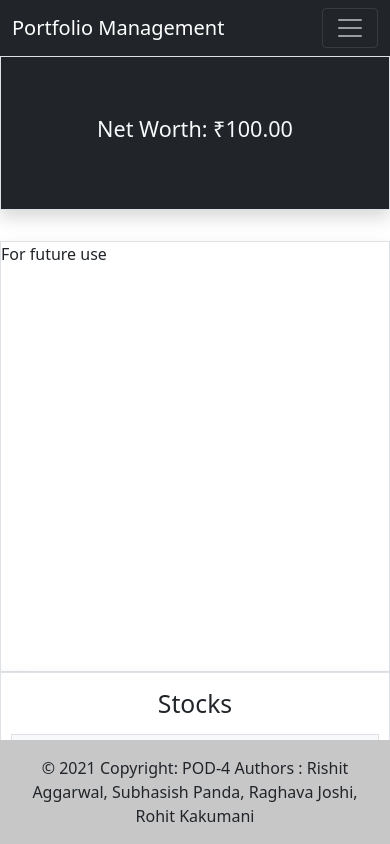
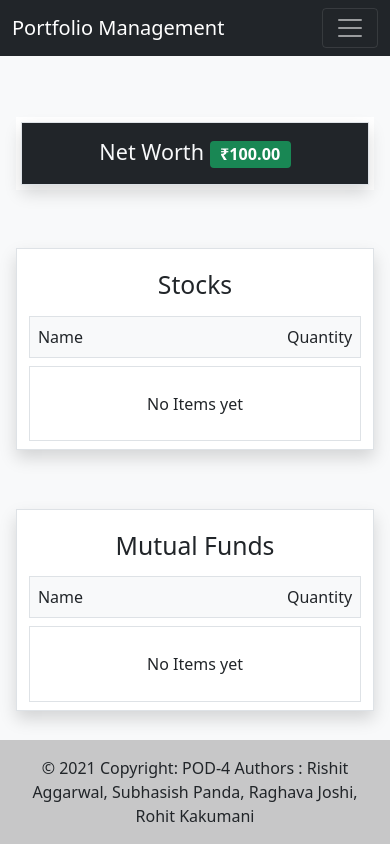
Before and after one commit to rishitaggarwal1/angular_repo, an Angular app: page / in a window 390 px wide. Built offline with nearby package versions, Linux system fonts and the light colour scheme.

Commit message:
Made the dashboard responsive

```diff
--- a/src/app/app.component.css
+++ b/src/app/app.component.css
@@ -12,5 +12,5 @@
 #content {
   flex-grow: 1;
   padding-top: 3.5rem;
-  overflow: scroll;
+  overflow-y: auto;
 }
--- a/src/app/dashboard/dashboard.component.css
+++ b/src/app/dashboard/dashboard.component.css
@@ -1,6 +1,12 @@
+@media (min-width: 768px){
+    .box {
+        height: 90%;
+    }
+}
+
 .box {
-    height: 90%;
-    padding: 0;
+
+    padding: 5px;
     background-color: white;
     /* margin-top: 5%; */
 }
@@ -21,8 +27,8 @@
 }
 
 .box-sm{
-    width: 95%;
+    width: 96%;
     min-height: 2.5rem;
     padding: 2.5%;
-    margin: 5px auto;
+    margin: 3px auto;
 }
--- a/src/app/dashboard/dashboard.component.html
+++ b/src/app/dashboard/dashboard.component.html
@@ -1,34 +1,42 @@
 <div class="container-fluid bg-light h-100">
-    <div class="row justify-content-around align-items-center h-100">
-        <div class="col-md-3 mt-sm-0 order-md-2 box" style="display: flex; flex-direction: column; justify-content: space-between;">
-            <div class="shadow border box-md-top bg-dark text-light">
-                <h4>Net Worth: {{ netWorth.totalAssetWorth | currency : 'INR' }}</h4>
+    <div class="row justify-content-around align-items-center px-3 px-md-0 h-100">
+        <div class="col-md-3 order-md-2 box mt-5 my-3 my-md-0" style="display: flex; flex-direction: column; justify-content: space-between;">
+            <div class="shadow border box-md-top bg-dark text-light py-3 py-md-0">
+                <h4 class="d-inline-block text-center mb-0">Net Worth <span class="badge bg-success">{{ netWorth.totalAssetWorth | currency : 'INR' }}</span></h4>
             </div>
-            <div class="shadow border box-md-bottom">
+            <div class="shadow border box-md-bottom d-none d-md-block">
                 For future use
             </div>
         </div>
-        <div class="col-md-3 order-md-0 shadow border box">
+        <div class="col-md-3 order-md-0 shadow border box my-3 my-md-0">
             <h3 class="h2 my-3 text-center" style="margin: 5px;">Stocks</h3>
             <div class="d-flex justify-content-between p-2 mb-2 border box-sm bg-light">
                 <div>Name</div>
                 <div>Quantity</div>
             </div>
             <div *ngFor="let stock of stockList" class="d-flex justify-content-between p-2 border box-sm bg-light">
-                <div>{{ stock.stockName }}</div>
-                <div>{{ stock.stockQuantity }}</div>
+                <div><span>{{ stock.stockName }}</span></div>
+                <div><span class="badge bg-info">{{ stock.stockQuantity }}</span></div>
+            </div>
+            <div *ngIf="mutualFundList.length === 0" class="border box-sm bg-white">
+                <p class="text-center my-3">No Items yet</p>
             </div>
         </div>
-        <div class="col-md-3 order-md-2 shadow border box">
+        <div class="col-md-3 order-md-2 shadow border box my-3 my-md-0">
             <h3 class="h2 my-3 text-center" style="margin: 5px;">Mutual Funds</h3>
-            <div class="d-flex justify-content-between p-2 mb-2 border box-sm">
+            <div class="d-flex justify-content-between p-2 mb-2 border bg-light box-sm">
                 <div>Name</div>
                 <div>Quantity</div>
             </div>
-            <div *ngFor="let mutualFund of mutualFundList" class="d-flex justify-content-between p-2 border box-sm bg-white">
-                <div>{{ mutualFund.mutualFundName }}</div>
-                <div>{{ mutualFund.mutualFundQuantity }}</div>
-            </div>
+            <!-- <div class="border bg-light" style="margin: 5px auto;width: 95%;"> -->
+                <div *ngFor="let mutualFund of mutualFundList" class="d-flex justify-content-between p-2 border box-sm  bg-light">
+                    <div><span>{{ mutualFund.mutualFundName }}</span></div>
+                    <div><span class="badge bg-info">{{ mutualFund.mutualFundQuantity }}</span></div>
+                </div>
+                <div *ngIf="mutualFundList.length === 0" class="border box-sm">
+                    <p class="text-center my-3">No Items yet</p>
+                </div>
+            <!-- </div> -->
         </div>
     </div>
 </div>
--- a/src/app/navbar/navbar.component.css
+++ b/src/app/navbar/navbar.component.css
@@ -1,3 +1,9 @@
+/* @media (min-width: 768px){
+    nav{
+        position: fixed;
+        top: 0;
+    }
+} */
 nav {
     position: fixed;
     top: 0;
--- a/src/app/navbar/navbar.component.html
+++ b/src/app/navbar/navbar.component.html
@@ -1,6 +1,6 @@
 <nav class="navbar navbar-expand-md navbar-dark bg-dark">
   <div class="container-fluid">
-    <a class="navbar-brand" routerLink="/">Portfolio Management</a>
+    <a class="navbar-brand" routerLink="/dashboard">Portfolio Management</a>
     <button class="navbar-toggler" type="button" data-bs-toggle="collapse" data-bs-target="#navbarColor01"
       aria-controls="navbarColor01" aria-expanded="false" aria-label="Toggle navigation">
       <span class="navbar-toggler-icon"></span>
@@ -9,7 +9,7 @@
     <div class="collapse navbar-collapse navbar-right" id="navbarColor01">
       <ul class="navbar-nav me-auto">
         <li class="nav-item">
-          <a class="nav-link" routerLinkActive="active" routerLink="/">Dashboard</a>
+          <a class="nav-link" routerLinkActive="active" routerLink="/dashboard">Dashboard</a>
         </li>
         <li class="nav-item">
           <a class="nav-link" routerLinkActive="active" routerLink="/buy_assests">Buy</a>
```
